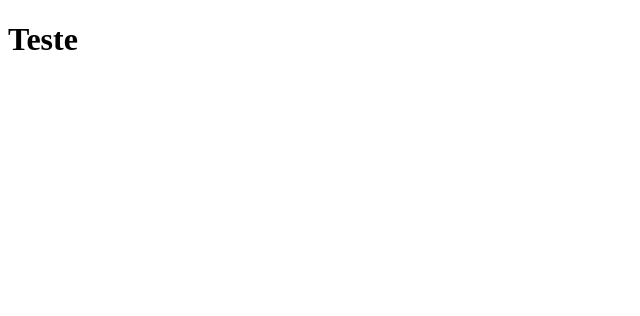
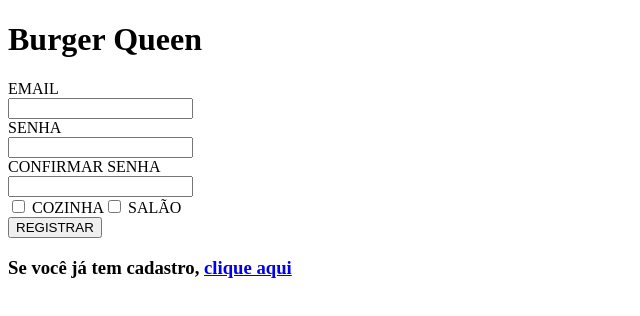
Before and after one commit to RoadToFullstackDevelopment/burger-queen, a React (Create React App) app in the folder client/: page /register in a window 1280 px wide. Shown: the top 316 px of the page, without its empty margins (0-640 px from the left). Built offline with nearby package versions, Linux system fonts and the light colour scheme.

Commit message:
Inclusão da pasta components e instalação do React Router para as primeiras rotas

```diff
--- a/client/package.json
+++ b/client/package.json
@@ -8,6 +8,7 @@
     "@testing-library/user-event": "^7.1.2",
     "react": "^16.12.0",
     "react-dom": "^16.12.0",
+    "react-router-dom": "^5.1.2",
     "react-scripts": "3.3.0"
   },
   "scripts": {
--- a/client/src/App.js
+++ b/client/src/App.js
@@ -1,11 +1,20 @@
 import React from 'react';
+import Main from './components/Main';
+import Register from './components/Register';
+import Login from './components/Login';
+import { BrowserRouter, Route, Switch } from 'react-router-dom';
 
-
-function App() {
+const App = () => {
   return (
-    <div className="App">
-      <h1>Teste</h1>
-    </div>
+    <BrowserRouter>
+      <div className="App">
+        <Switch>
+          <Route path="/" component={Main} exact />
+          <Route path="/register" component={Register} />
+          <Route path="/login" component={Login} />
+        </Switch>
+      </div>
+    </BrowserRouter>
   );
 }
 
--- /dev/null
+++ b/client/src/components/Login.js
@@ -0,0 +1,26 @@
+import React from 'react';
+import { Link } from 'react-router-dom';
+
+const Login = () => {
+    return (
+        <div>
+            <div><h1>Burger Queen</h1></div>
+            <form>
+               <div>
+                   <div><label>EMAIL</label></div>
+                   <div><input type="email"/></div>
+                   <div><label>SENHA</label></div>
+                   <div><input type="password"/></div>
+                   <div>
+                       <input type="checkbox" /> COZINHA
+                       <input type="checkbox" /> SALÃO
+                   </div>
+               </div>
+               <button>REGISTRAR</button>
+            </form>
+            <h3>Se você ainda não tem cadastro, <Link to="/register">clique aqui</Link></h3>
+        </div>
+    )
+}
+
+export default Login
--- /dev/null
+++ b/client/src/components/Main.js
@@ -0,0 +1,13 @@
+import React from 'react';
+
+const Main = () => {
+    return (
+        <div>
+            <h1>Burger Queen</h1>
+            <div><button>ENTRAR</button></div>
+            <div><button>REGISTRAR</button></div>
+        </div>
+    )
+}
+
+export default Main;
--- /dev/null
+++ b/client/src/components/Register.js
@@ -0,0 +1,28 @@
+import React from 'react';
+import { Link } from 'react-router-dom';
+
+const Register = () => {
+    return (
+        <div>
+            <div><h1>Burger Queen</h1></div>
+            <form>
+               <div>
+                   <div><label>EMAIL</label></div>
+                   <div><input type="email"/></div>
+                   <div><label>SENHA</label></div>
+                   <div><input type="password"/></div>
+                   <div><label>CONFIRMAR SENHA</label></div>
+                   <div><input type="password"/></div>
+                   <div>
+                       <input type="checkbox" /> COZINHA
+                       <input type="checkbox" /> SALÃO
+                   </div>
+               </div>
+               <button>REGISTRAR</button>
+            </form>
+            <h3>Se você já tem cadastro, <Link to="/login">clique aqui</Link></h3>
+        </div>
+    )
+}
+
+export default Register
```
Also changed, not shown: 1 other file (tests, documents, lock files or other folders).
